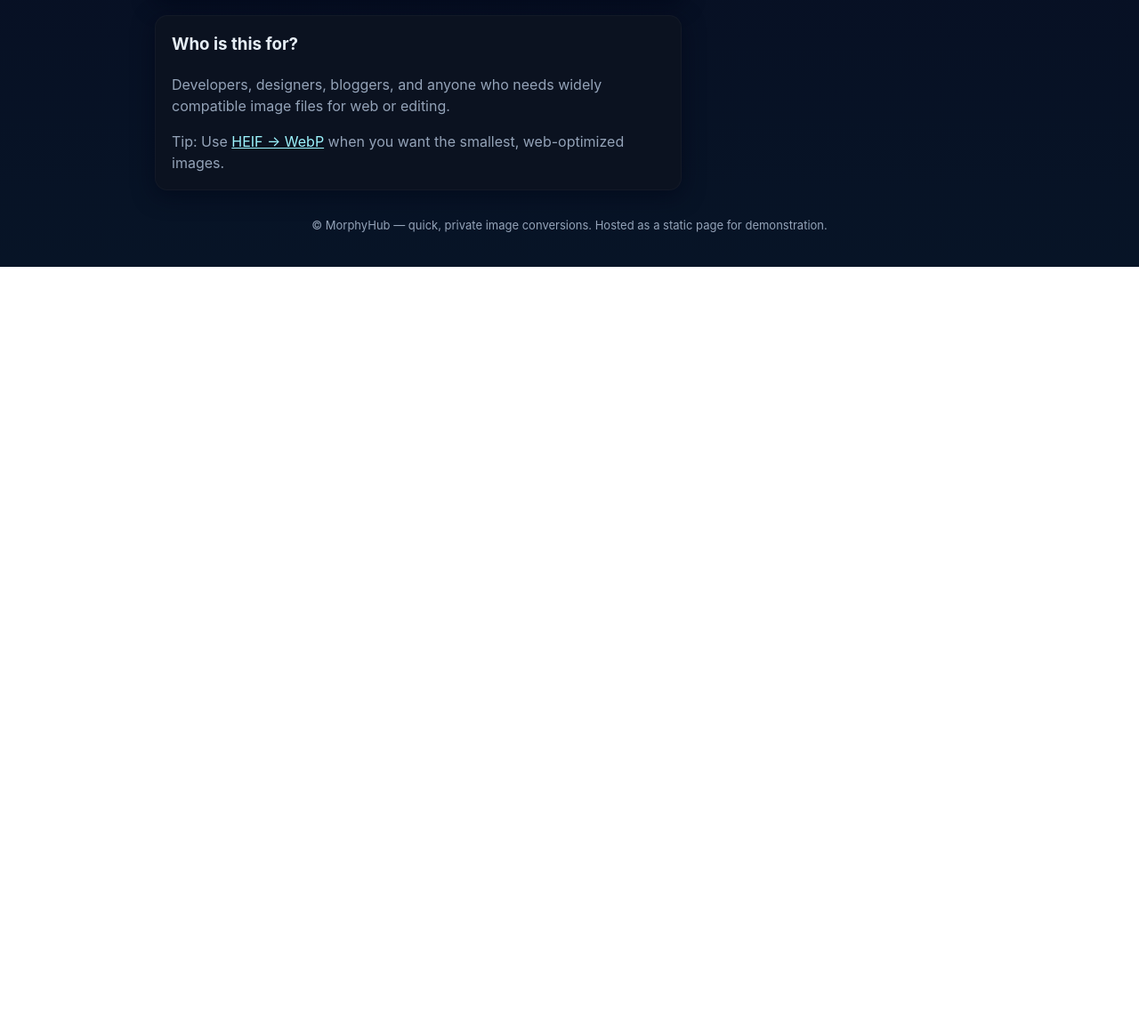
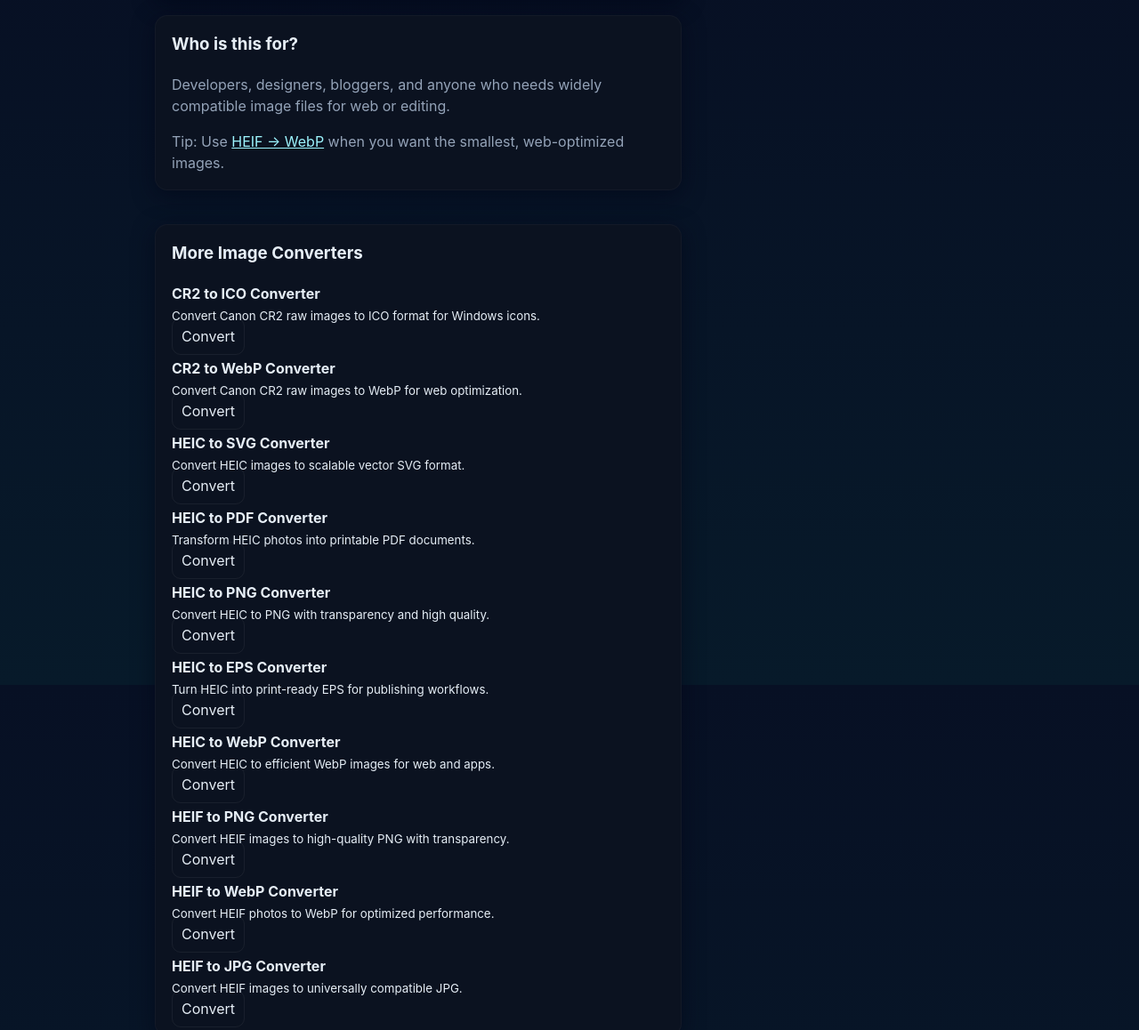
Before and after one commit to goreckis6/demo, a plain HTML site: page index.html in a window 1280 px wide. Shown: the part 830-1988 px from the top of the page at 89% size. Before the commit the page ends 1130 px from the top, so only its background shows below. Drawn offline with Linux system fonts and the light colour scheme.

Commit message:
Update index.html

```diff
--- a/index.html
+++ b/index.html
@@ -103,6 +103,22 @@
             <a class="button" href="https://morphyhub.com/convert/heic-to-png" target="_blank" rel="noopener">Start Now</a>
           </div>
         </aside>
+
+        <section class="card" style="margin-top:18px">
+          <h3 style="margin-top:0">More Image Converters</h3>
+          <ul style="list-style:none;padding:0;margin:0;display:grid;gap:12px">
+            <li><strong>CR2 to ICO Converter</strong><br><small>Convert Canon CR2 raw images to ICO format for Windows icons.</small><br><a class="ghost" href="#">Convert</a></li>
+            <li><strong>CR2 to WebP Converter</strong><br><small>Convert Canon CR2 raw images to WebP for web optimization.</small><br><a class="ghost" href="#">Convert</a></li>
+            <li><strong>HEIC to SVG Converter</strong><br><small>Convert HEIC images to scalable vector SVG format.</small><br><a class="ghost" href="#">Convert</a></li>
+            <li><strong>HEIC to PDF Converter</strong><br><small>Transform HEIC photos into printable PDF documents.</small><br><a class="ghost" href="#">Convert</a></li>
+            <li><strong>HEIC to PNG Converter</strong><br><small>Convert HEIC to PNG with transparency and high quality.</small><br><a class="ghost" href="https://morphyhub.com/convert/heic-to-png" target="_blank">Convert</a></li>
+            <li><strong>HEIC to EPS Converter</strong><br><small>Turn HEIC into print-ready EPS for publishing workflows.</small><br><a class="ghost" href="#">Convert</a></li>
+            <li><strong>HEIC to WebP Converter</strong><br><small>Convert HEIC to efficient WebP images for web and apps.</small><br><a class="ghost" href="#">Convert</a></li>
+            <li><strong>HEIF to PNG Converter</strong><br><small>Convert HEIF images to high-quality PNG with transparency.</small><br><a class="ghost" href="#">Convert</a></li>
+            <li><strong>HEIF to WebP Converter</strong><br><small>Convert HEIF photos to WebP for optimized performance.</small><br><a class="ghost" href="https://morphyhub.com/pl/convert/heif-to-webp" target="_blank">Convert</a></li>
+            <li><strong>HEIF to JPG Converter</strong><br><small>Convert HEIF images to universally compatible JPG.</small><br><a class="ghost" href="#">Convert</a></li>
+          </ul>
+        </section>
       </div>
 
       <footer>
```
